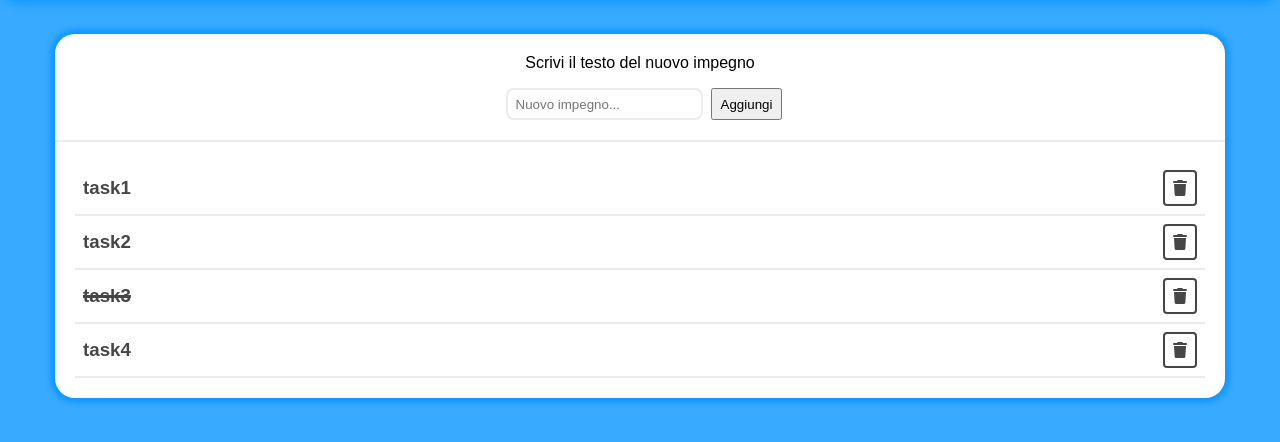
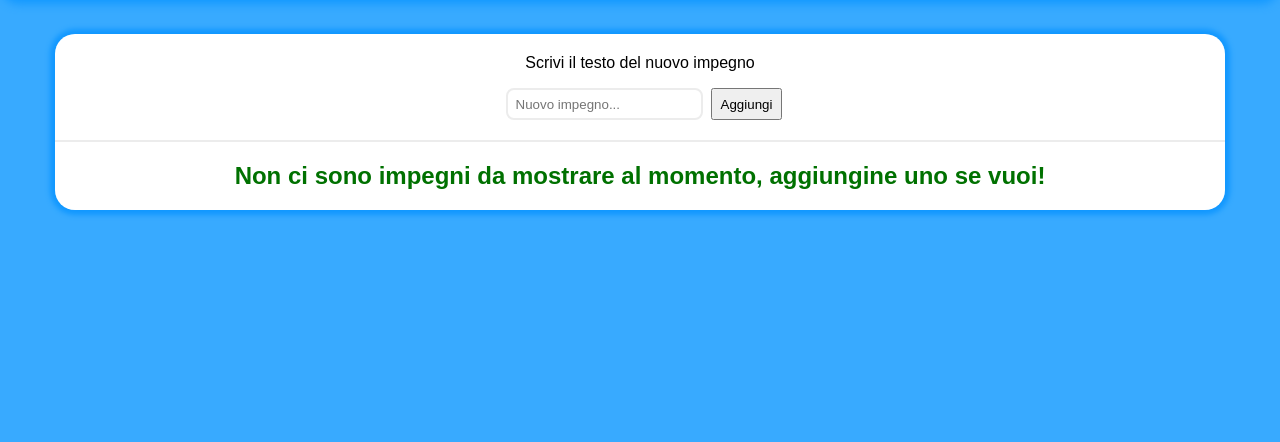
Before and after one commit to AlexNunzi/vue-todolist, a plain HTML site: page index.html in a window 1280 px wide. Shown: the part 138-580 px from the top of the page. Drawn offline with nearby package versions, Linux system fonts and the light colour scheme.

Commit message:
Bonus 3: Se non sono presenti elementi nella lista delle cose da fare viene mostrato un messaggio al posto della lista

```diff
--- a/css/style.css
+++ b/css/style.css
@@ -11,6 +11,7 @@
     --border-softGray: #ececec;
     --border-deepGray: #464646;
     --text-warning: #FF0000;
+    --text-empty: #007100;
 }
 
 /* REGOLE GENERALI -------------------------------------- */
@@ -98,12 +99,17 @@ body{
     border-bottom: 2px solid var(--border-softGray);
 }
 
-.todo-body li h3{
+.taskText{
     cursor: pointer;
 }
 
 .todo-body li:hover{
     background-color: var(--bg-hover);
+}
+
+.todo-body .empty{
+    color: var(--text-empty);
+    text-align: center;
 }
 
 .deleteButton{
--- a/index.html
+++ b/index.html
@@ -27,9 +27,10 @@
                         <button @click="addTask" id="addButton">Aggiungi</button>
                     </div>
                     <div class="todo-body">
-                        <ul>
+                        <h2 class="empty" v-if="toDoList.length == 0">Non ci sono impegni da mostrare al momento, aggiungine uno se vuoi!</h2>
+                        <ul v-else>
                             <li v-for="(task, i) in toDoList">
-                                <h3 @click="switchDone(i)" v-bind:class="taskDone(i)">{{toDoList[i].text}}</h3>
+                                <h3 class="taskText" @click="switchDone(i)" v-bind:class="taskDone(i)">{{toDoList[i].text}}</h3>
                                 <i @click="deleteTask(i)" class="deleteButton fa-solid fa-trash"></i>
                             </li>
                         </ul>
--- a/js/main.js
+++ b/js/main.js
@@ -4,22 +4,22 @@ createApp({
   data() {
     return {
         toDoList: [
-            {
-                text: 'task1',
-                done: false
-            },
-            {
-                text: 'task2',
-                done: false
-            },
-            {
-                text: 'task3',
-                done: true
-            },
-            {
-                text: 'task4',
-                done: false
-            },
+            // {
+            //     text: 'task1',
+            //     done: false
+            // },
+            // {
+            //     text: 'task2',
+            //     done: false
+            // },
+            // {
+            //     text: 'task3',
+            //     done: true
+            // },
+            // {
+            //     text: 'task4',
+            //     done: false
+            // },
         ],
         inputText: '',
         userMessage: 'Scrivi il testo del nuovo impegno',
```
Also changed, not shown: 1 other file.
